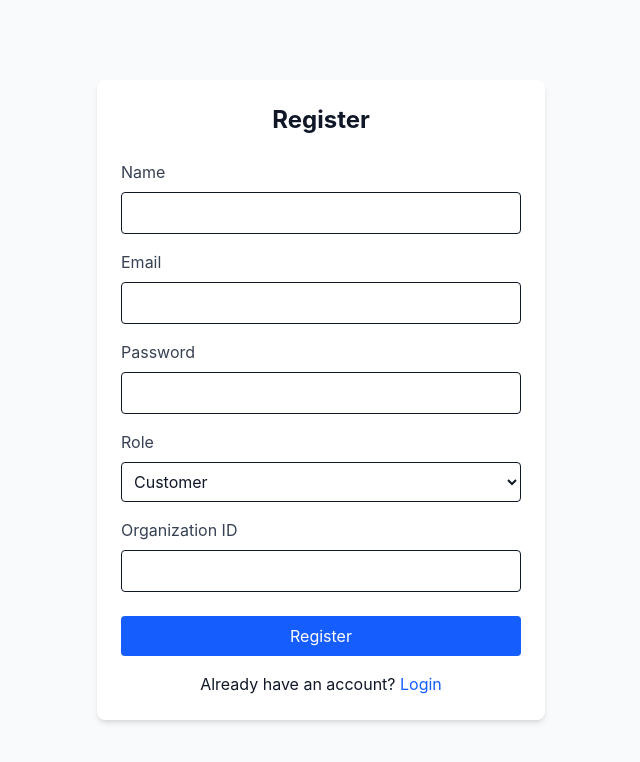
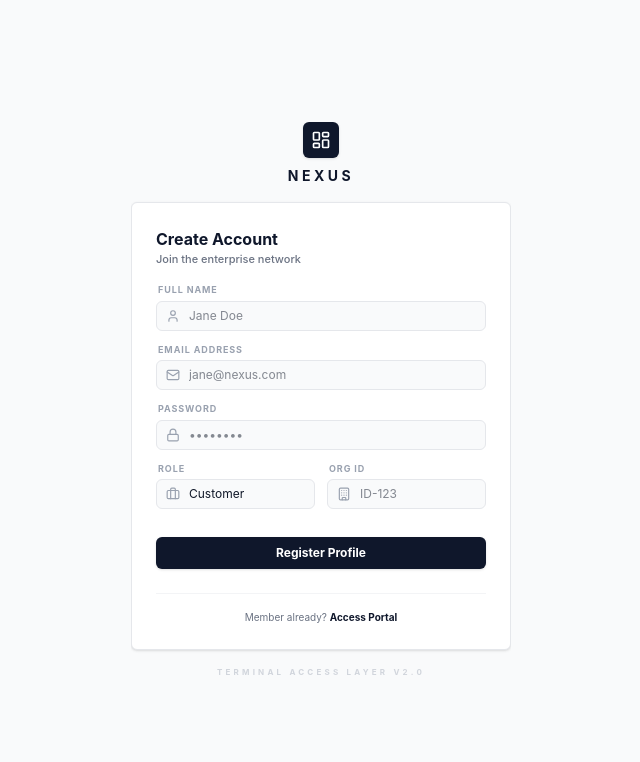
Before and after one commit to dev-abhisheksh/hackathon, a React app in the folder frontend/: page /register in a window 1280 px wide. Shown: the top 762 px of the page, without its empty margins (319-959 px from the left). Built offline with nearby package versions, Linux system fonts and the light colour scheme; no server answers; the HTML template or start-up script is replaced by a standard one.

Commit message:
feat: implement user registration page with form validation and role-based routing

```diff
--- a/frontend/src/pages/Register.jsx
+++ b/frontend/src/pages/Register.jsx
@@ -1,6 +1,7 @@
 import { useState } from "react";
 import { useNavigate, Link } from "react-router-dom";
 import { useAuth } from "../context/AuthContext";
+import { LayoutDashboard, User, Mail, Lock, Building, Briefcase, AlertCircle } from "lucide-react";
 
 const Register = () => {
   const [formData, setFormData] = useState({
@@ -12,6 +13,7 @@ const Register = () => {
     orgId: "",
   });
   const [error, setError] = useState("");
+  const [isLoading, setIsLoading] = useState(false);
   const { register } = useAuth();
   const navigate = useNavigate();
 
@@ -21,6 +23,8 @@ const Register = () => {
 
   const handleSubmit = async (e) => {
     e.preventDefault();
+    setIsLoading(true);
+    setError("");
     try {
       const data = await register(formData);
       if (data.success) {
@@ -30,54 +34,98 @@ const Register = () => {
       }
     } catch (err) {
       setError(err.response?.data?.message || "Registration failed");
+    } finally {
+      setIsLoading(false);
     }
   };
 
   return (
-    <div className="min-h-screen flex items-center justify-center bg-gray-50 py-12">
-      <div className="max-w-md w-full p-6 bg-white rounded-lg shadow-md">
-        <h2 className="text-2xl font-bold text-center mb-6">Register</h2>
-        {error && <div className="bg-red-100 text-red-700 p-3 rounded mb-4">{error}</div>}
-        <form onSubmit={handleSubmit}>
+    <div className="h-screen w-full bg-gray-50 flex flex-col items-center justify-center p-4 font-sans overflow-hidden">
+
+      <div className="w-full max-w-[380px] animate-in fade-in zoom-in-95 duration-500 overflow-y-auto max-h-full no-scrollbar">
+        <div className="mb-4 flex flex-col items-center shrink-0">
+          <div className="w-9 h-9 bg-slate-900 rounded-md flex items-center justify-center text-white mb-2 shadow-sm">
+            <LayoutDashboard size={20} />
+          </div>
+          <h1 className="text-sm font-bold tracking-[0.25em] text-slate-900 uppercase">Nexus</h1>
+        </div>
+
+        <div className="bg-white border border-gray-200 rounded-md shadow-sm">
+          <div className="p-6">
             <div className="mb-4">
-            <label className="block text-gray-700 mb-2">Name</label>
+              <h2 className="text-base font-bold text-slate-900">Create Account</h2>
+              <p className="text-[11px] text-gray-500 font-medium">Join the enterprise network</p>
+            </div>
+
+            {error && (
+              <div className="flex items-center gap-2 bg-red-50 border border-red-100 text-red-700 px-3 py-2 rounded-md mb-4 text-[10px] font-bold">
+                <AlertCircle size={12} className="shrink-0" />
+                <span>{error}</span>
+              </div>
+            )}
+
+            <form onSubmit={handleSubmit} className="space-y-3">
+              {/* Name Field */}
+              <div className="space-y-1">
+                <label className="block text-[9px] font-bold text-gray-400 uppercase tracking-widest ml-0.5">Full Name</label>
+                <div className="relative">
+                  <User className="absolute left-2.5 top-1/2 -translate-y-1/2 text-gray-400" size={14} />
                   <input
                     type="text"
                     name="name"
-              className="w-full p-2 border rounded focus:outline-none focus:ring-2 focus:ring-blue-500"
+                    className="w-full pl-8 pr-3 py-1.5 bg-gray-50 border border-gray-200 rounded-md focus:border-slate-900 focus:bg-white outline-none text-xs transition-all"
+                    placeholder="Jane Doe"
                     value={formData.name}
                     onChange={handleChange}
                     required
                   />
                 </div>
-          <div className="mb-4">
-            <label className="block text-gray-700 mb-2">Email</label>
+              </div>
+
+              {/* Email Field */}
+              <div className="space-y-1">
+                <label className="block text-[9px] font-bold text-gray-400 uppercase tracking-widest ml-0.5">Email Address</label>
+                <div className="relative">
+                  <Mail className="absolute left-2.5 top-1/2 -translate-y-1/2 text-gray-400" size={14} />
                   <input
                     type="email"
                     name="email"
-              className="w-full p-2 border rounded focus:outline-none focus:ring-2 focus:ring-blue-500"
+                    className="w-full pl-8 pr-3 py-1.5 bg-gray-50 border border-gray-200 rounded-md focus:border-slate-900 focus:bg-white outline-none text-xs transition-all"
+                    placeholder="jane@nexus.com"
                     value={formData.email}
                     onChange={handleChange}
                     required
                   />
                 </div>
-          <div className="mb-4">
-            <label className="block text-gray-700 mb-2">Password</label>
+              </div>
+
+              {/* Password Field */}
+              <div className="space-y-1">
+                <label className="block text-[9px] font-bold text-gray-400 uppercase tracking-widest ml-0.5">Password</label>
+                <div className="relative">
+                  <Lock className="absolute left-2.5 top-1/2 -translate-y-1/2 text-gray-400" size={14} />
                   <input
                     type="password"
                     name="password"
-              className="w-full p-2 border rounded focus:outline-none focus:ring-2 focus:ring-blue-500"
+                    className="w-full pl-8 pr-3 py-1.5 bg-gray-50 border border-gray-200 rounded-md focus:border-slate-900 focus:bg-white outline-none text-xs transition-all"
+                    placeholder="••••••••"
                     value={formData.password}
                     onChange={handleChange}
                     required
                     minLength={6}
                   />
                 </div>
-          <div className="mb-4">
-            <label className="block text-gray-700 mb-2">Role</label>
+              </div>
+
+              {/* Role & Org Fields (Side-by-Side to save vertical space) */}
+              <div className="grid grid-cols-2 gap-3">
+                <div className="space-y-1">
+                  <label className="block text-[9px] font-bold text-gray-400 uppercase tracking-widest ml-0.5">Role</label>
+                  <div className="relative">
+                    <Briefcase className="absolute left-2.5 top-1/2 -translate-y-1/2 text-gray-400" size={14} />
                     <select
                       name="role"
-              className="w-full p-2 border rounded focus:outline-none focus:ring-2 focus:ring-blue-500"
+                      className="w-full pl-8 pr-3 py-1.5 bg-gray-50 border border-gray-200 rounded-md focus:border-slate-900 focus:bg-white outline-none text-xs transition-all appearance-none cursor-pointer"
                       value={formData.role}
                       onChange={handleChange}
                     >
@@ -86,42 +134,50 @@ const Register = () => {
                       <option value="admin">Admin</option>
                     </select>
                   </div>
-          {formData.role === "admin" && (
-            <div className="mb-6">
-              <label className="block text-gray-700 mb-2">Organization Name</label>
+                </div>
+
+                <div className="space-y-1">
+                  <label className="block text-[9px] font-bold text-gray-400 uppercase tracking-widest ml-0.5">
+                    {formData.role === "admin" ? "Org Name" : "Org ID"}
+                  </label>
+                  <div className="relative">
+                    <Building className="absolute left-2.5 top-1/2 -translate-y-1/2 text-gray-400" size={14} />
                     <input
                       type="text"
-                name="orgName"
-                className="w-full p-2 border rounded focus:outline-none focus:ring-2 focus:ring-blue-500"
-                value={formData.orgName}
+                      name={formData.role === "admin" ? "orgName" : "orgId"}
+                      className="w-full pl-8 pr-3 py-1.5 bg-gray-50 border border-gray-200 rounded-md focus:border-slate-900 focus:bg-white outline-none text-xs transition-all"
+                      placeholder={formData.role === "admin" ? "Acme Corp" : "ID-123"}
+                      value={formData.role === "admin" ? formData.orgName : formData.orgId}
                       onChange={handleChange}
                       required
                     />
                   </div>
-          )}
-          {formData.role !== "admin" && (
-            <div className="mb-6">
-              <label className="block text-gray-700 mb-2">Organization ID</label>
-              <input
-                type="text"
-                name="orgId"
-                className="w-full p-2 border rounded focus:outline-none focus:ring-2 focus:ring-blue-500"
-                value={formData.orgId}
-                onChange={handleChange}
-                required
-              />
                 </div>
-          )}
+              </div>
+
               <button
                 type="submit"
-            className="w-full bg-blue-600 text-white p-2 rounded hover:bg-blue-700 transition"
+                disabled={isLoading}
+                className="w-full bg-slate-900 text-white font-bold py-2 rounded-md hover:bg-slate-800 transition-all active:scale-[0.98] disabled:opacity-50 text-xs mt-4 shadow-sm"
               >
-            Register
+                {isLoading ? "Creating Profile..." : "Register Profile"}
               </button>
             </form>
-        <p className="text-center mt-4">
-          Already have an account? <Link to="/login" className="text-blue-600 hover:underline">Login</Link>
+
+            <div className="mt-6 pt-4 border-t border-gray-100 text-center">
+              <p className="text-[10px] text-gray-500">
+                Member already?{" "}
+                <Link to="/login" className="text-slate-900 font-bold hover:underline underline-offset-4">
+                  Access Portal
+                </Link>
               </p>
+            </div>
+          </div>
+        </div>
+
+        <footer className="mt-4 text-[8px] font-bold text-gray-300 uppercase tracking-[0.4em] text-center">
+          Terminal Access Layer v2.0
+        </footer>
       </div>
     </div>
   );
```
Lines whose indentation alone changed are shown as unchanged.
